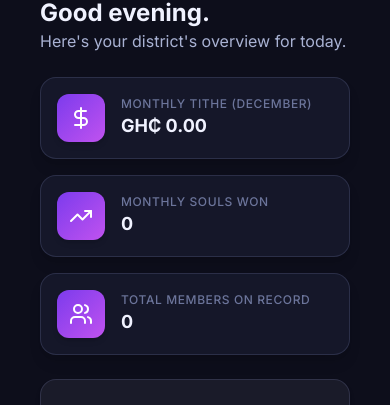
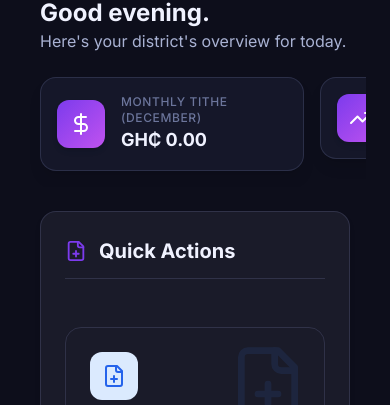
Before and after one commit to SplashCodeDex/TACTMS, a React (Vite) app: page /TACTMS/ in a window 390 px wide. Shown: the part 171-576 px from the top of the page. Built offline with nearby package versions, Linux system fonts and the light colour scheme; no server answers.

Commit message:
feat(ui): add horizontal scrolling and snap to dashboard stats grid
- Implement flex layout with overflow-x-auto for mobile responsiveness
- Add snap scrolling and min-widths for stat cards
- Include CSS to hide scrollbars for no-scrollbar class

```diff
--- a/src/components/dashboard/DashboardStatsGrid.tsx
+++ b/src/components/dashboard/DashboardStatsGrid.tsx
@@ -17,7 +17,8 @@ const DashboardStatsGrid: React.FC<DashboardStatsGridProps> = ({
     currentMonth,
 }) => {
     return (
-        <div className="grid grid-cols-1 md:grid-cols-2 lg:grid-cols-3 gap-4 md:gap-6">
+        <div className="flex overflow-x-auto snap-x snap-mandatory gap-4 pb-4 -mx-4 px-4 no-scrollbar md:grid md:grid-cols-2 lg:grid-cols-3 md:gap-6 md:pb-0 md:mx-0 md:px-0">
+            <div className="min-w-[85%] snap-center md:min-w-0">
                 <StatDisplayCard
                     icon={<DollarSign />}
                     label={`Monthly Tithe (${currentMonth})`}
@@ -36,17 +37,22 @@ const DashboardStatsGrid: React.FC<DashboardStatsGridProps> = ({
                         </>
                     }
                 />
+            </div>
+            <div className="min-w-[85%] snap-center md:min-w-0">
                 <StatDisplayCard
                     icon={<TrendingUp />}
                     label={`Monthly Souls Won`}
                     value={<AnimatedNumber n={ytdSouls} />}
                 />
+            </div>
+            <div className="min-w-[85%] snap-center md:min-w-0">
                 <StatDisplayCard
                     icon={<Users />}
                     label="Total Members on Record"
                     value={<AnimatedNumber n={totalMembers} />}
                 />
             </div>
+        </div>
     );
 };
 
--- a/src/index.css
+++ b/src/index.css
@@ -825,3 +825,13 @@ body {
 .md\:grid-cols-3 {
   grid-template-columns: 1fr 1fr;
 }
+/* Hide scrollbar for Chrome, Safari and Opera */
+.no-scrollbar::-webkit-scrollbar {
+  display: none;
+}
+
+/* Hide scrollbar for IE, Edge and Firefox */
+.no-scrollbar {
+  -ms-overflow-style: none; /* IE and Edge */
+  scrollbar-width: none; /* Firefox */
+}
```
Lines whose indentation alone changed are shown as unchanged.
